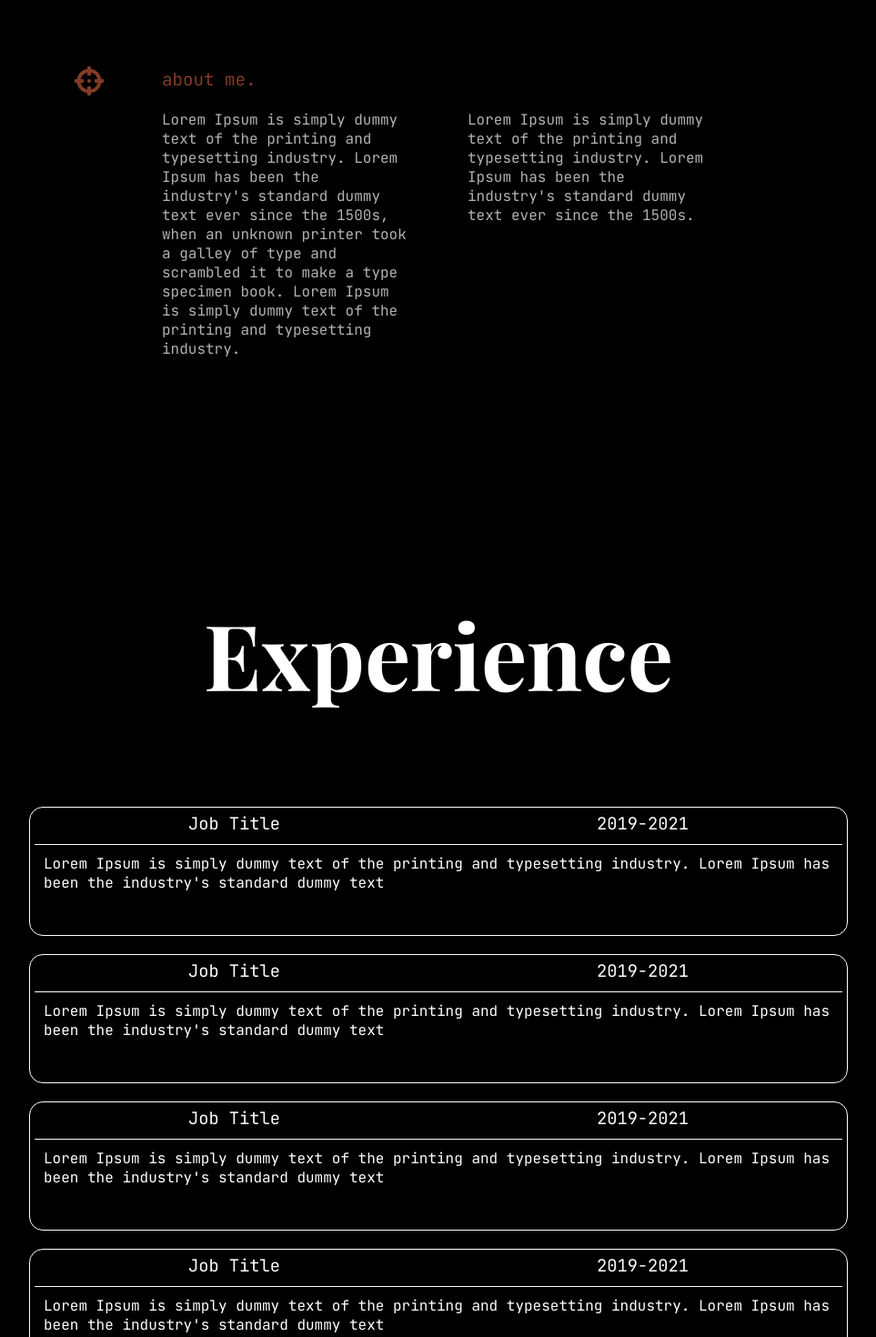
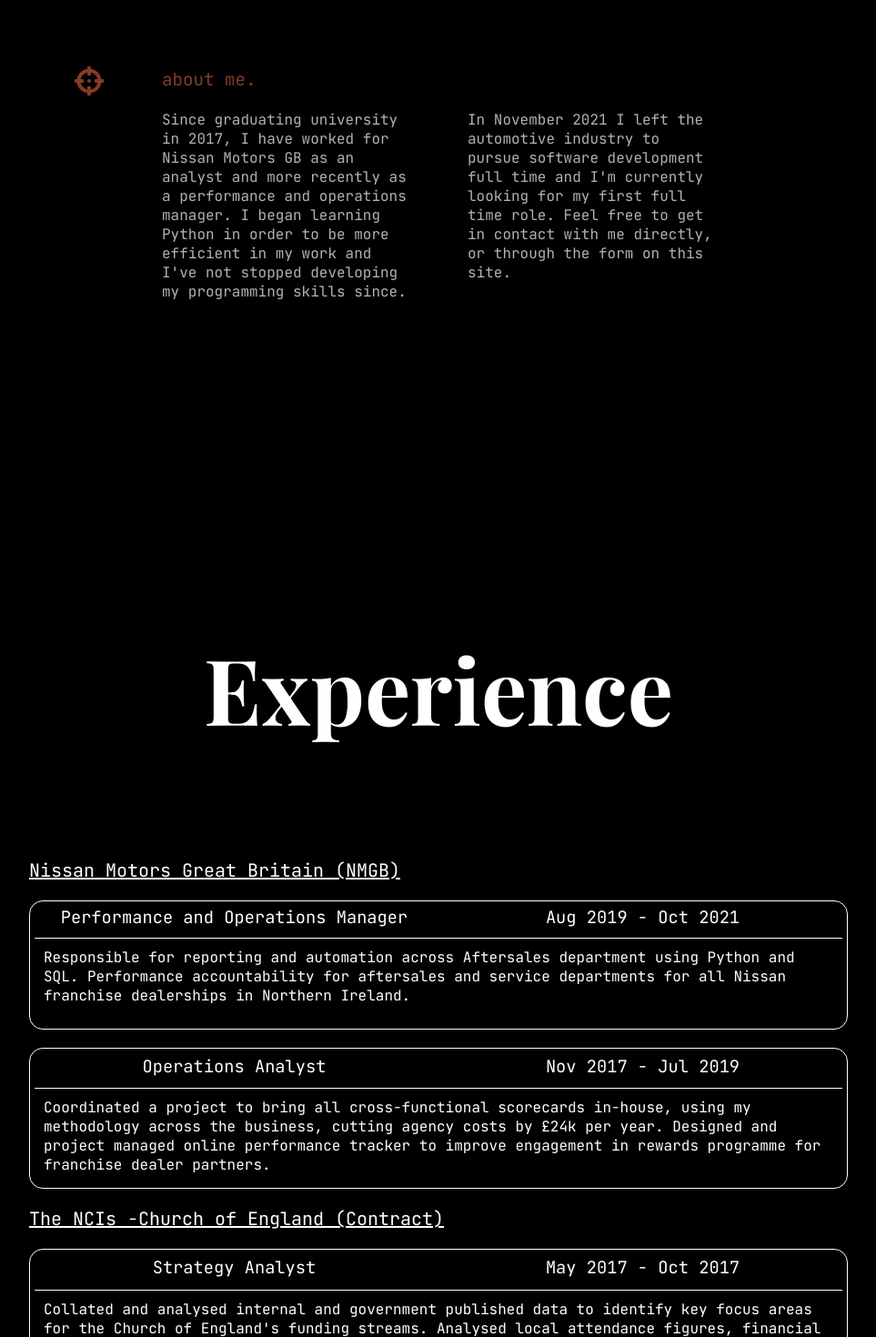
Before and after one commit to Jack-Keene/cv-site, a React (Create React App) app: page / in a window 1280 px wide. Shown: the part 860-2330 px from the top of the page at 91% size, without its empty margins (158-1121 px from the left). Built offline with nearby package versions, Linux system fonts and the light colour scheme.

Commit message:
content addition

```diff
--- a/src/components/Job.js
+++ b/src/components/Job.js
@@ -8,8 +8,7 @@ function Job(props) {
         <div className="job">
             <h3>{props.jobTitle}</h3>
             <h3>{props.year}</h3>
-            <p>{props.children}
-            </p>
+            <p>{props.children}</p>
         </div>
     );
 }
--- a/src/components/Project.js
+++ b/src/components/Project.js
@@ -6,13 +6,12 @@ import { faCircle } from '@fortawesome/free-solid-svg-icons';
 
 function Project(props) {
     return (
-        <a className="project" href ="https://autoview.herokuapp.com/" target="_blank" rel="noreferrer" >
+        <a className={props.className} href ={props.link} target="_blank" rel="noreferrer" >
             <FontAwesomeIcon className="svg-1" icon={faCircle}  />
             <img src={props.src} alt="screenshot" />
-            <h2>Autoview Site</h2>
+            <h2>{props.project}</h2>
             <p className="p-2">
-                Lorem Ipsum is simply dummy text of the printing and typesetting industry. Lorem Ipsum
-                has been the industry's standard dummy text ever since the 1500s.
+                {props.children}
             </p>
         </a>
     );
--- a/src/index.css
+++ b/src/index.css
@@ -25,9 +25,7 @@
     width: 100vw;
     max-width: 100%;
     min-height: calc(100vh - var(--nav-height));
-    /* min-height: 100vh ; */
 }
-
 
 button {
     background-color: transparent;
@@ -71,16 +69,7 @@ a {
     }
   }
 
-  #stage {
-    margin: 1em auto;
-    /* -webkit-perspective: 1200px;
-    -moz-perspective: 1200px;
-    -ms-perspective: 1200px;
-    perspective: 1200px; */
-  }
-
-
-  #spinner {
+#spinner {
     -webkit-animation-name: spinner;
     -webkit-animation-timing-function: linear;
     -webkit-animation-iteration-count: infinite;
@@ -101,14 +90,13 @@ a {
       display: inline-block;
       white-space: nowrap;
       overflow: hidden;
-      /* height: 100%; */
       position: relative;
       grid-column: 1 / span 4;
       background-color: #000;
       z-index: 1;
   }
+
 /* Navigation */
-
 .nav {
     width: 100vw;
     background: var(--dark-color);
@@ -148,27 +136,12 @@ a {
     fill: var(--light-color);
 }
 
-/* .background {
-    height: 100%;
-
+.background {
     background-attachment: fixed;
     background-position: center;
-    background-repeat: no-repeat;
-    background-size: cover;
-
-} */
-
-
-.background {
-    /* background-size: 100% auto; */
-    background-attachment: fixed;
-    background-position: center;
-
     max-width: 100%;
     height: 100vh;
     width: 100vw;
-    /* height: 100%;
-    width: 100%; */
     position: absolute;
     z-index: -100;
 }
@@ -230,6 +203,7 @@ a {
     grid-row: 2 / span 1;
     justify-self: end;
     align-self: end;
+    /* font-size: 25px; */
 }
 
 .about path {
@@ -280,6 +254,13 @@ a {
 .experience h1 {
     font-family: 'Playfair Display', serif;
     font-size: 100px;
+}
+
+.experience h2 {
+    font-family: 'JetBrains Mono', monospace;
+    font-size: 20px;
+    font-weight: normal;
+    text-decoration: underline;
 }
 
 /* Job */
@@ -359,15 +340,26 @@ a {
 }
 
 .project .p-1 {
-    grid-column: 2 / span 1 ;
+    grid-column: 1 / span 1 ;
     grid-row: 3 / span 1 ;
     color: #b2b2b2;
 }
+
+.project .p-3 {
+    grid-column: 1 / span 1 ;
+    grid-row: 2 / span 1 ;
+    color: #b2b2b2;
+}
+
 .project .p-2 {
     grid-column: 3 / span 1;
     color: #b2b2b2;
     align-self: start;
     font-style: normal;
+}
+
+.p-2 li {
+    color: #b2b2b2;
 }
 
 .projects .project h2 {
@@ -398,7 +390,6 @@ a {
 }
 .project:hover img {
     filter: none;
-
 }
 
 .project img {
--- a/src/pages/About.js
+++ b/src/pages/About.js
@@ -15,14 +15,16 @@ function About() {
             <FontAwesomeIcon className="svg-1" icon={faCrosshairs} size="2x" />
             <h2>about me.</h2>
 
-            <p className="p-1">Lorem Ipsum is simply dummy text of the printing and typesetting industry. Lorem Ipsum
-                has been the industry's standard dummy text ever since the 1500s, when an unknown
-                printer took a galley of type and scrambled it to make a type specimen book.
-                Lorem Ipsum is simply dummy text of the printing and typesetting industry.
+            <p className="p-1">
+                Since graduating university in 2017, I have worked for Nissan Motors GB as an analyst
+                and more recently as a performance and operations manager. I began learning Python in
+                order to be more efficient in my work and I've not stopped developing my programming
+                skills since.
             </p>
-            <p className="p-2">Lorem Ipsum is simply dummy text of the printing and typesetting industry. Lorem Ipsum
-                has been the industry's standard dummy text ever since the 1500s.
-
+            <p className="p-2">
+                In November 2021 I left the automotive industry to pursue software development
+                full time and I'm currently looking for my first full time role. Feel free to
+                get in contact with me directly, or through the form on this site.
             </p>
         </section>
     );
--- a/src/pages/Experience.js
+++ b/src/pages/Experience.js
@@ -9,35 +9,38 @@ function Experience() {
             <h1 className="header"> Experience</h1>
 
             <div className="jobs">
+                <h2>Nissan Motors Great Britain (NMGB)</h2>
+                <Job jobTitle="Performance and Operations Manager" year="Aug 2019 - Oct 2021">
+                    Responsible for reporting and automation across Aftersales department using Python
+                    and SQL. Performance accountability for aftersales and service departments for all Nissan
+                    franchise dealerships in Northern Ireland.
+                </Job>
+                <Job jobTitle="Operations Analyst" year="Nov 2017 - Jul 2019">
+                    Coordinated a project to bring all cross-functional scorecards in-house, using my
+                    methodology across the business, cutting agency costs by £24k per year. Designed and
+                    project managed online performance tracker to improve engagement in rewards programme
+                    for franchise dealer partners.
+                </Job>
+                <h2>The NCIs -Church of England (Contract)</h2>
+                <Job jobTitle="Strategy Analyst" year="May 2017 - Oct 2017">
+                    Collated and analysed internal and government published data to identify key focus
+                    areas for the Church of England's funding streams. Analysed local attendance
+                    figures, financial information, census data (deprivation, age profiles, demographics etc)
+                    from local areas to produce 'strategic context' presentations for non-technical
+                    stakeholders.
+                </Job>
+                <h2>The Salvation Army</h2>
+                <Job jobTitle="Data Manager" year="Jul 2016 - May 2017">
+                    Responsible for checking and correcting missing, and incorrect data in a live
+                    database. Produced reports for analysis by management using SQL.
+                </Job>
+                <h2>The Department of Health</h2>
                 <Job jobTitle="Job Title" year="2019-2021">
-                    Lorem Ipsum is simply dummy text of the
-                    printing and typesetting industry. Lorem
-                    Ipsum has been the industry's standard
-                    dummy text
-                </Job>
-                <Job jobTitle="Job Title" year="2019-2021">
-                    Lorem Ipsum is simply dummy text of the
-                    printing and typesetting industry. Lorem
-                    Ipsum has been the industry's standard
-                    dummy text
-                </Job>
-                <Job jobTitle="Job Title" year="2019-2021">
-                    Lorem Ipsum is simply dummy text of the
-                    printing and typesetting industry. Lorem
-                    Ipsum has been the industry's standard
-                    dummy text
-                </Job>
-                <Job jobTitle="Job Title" year="2019-2021">
-                    Lorem Ipsum is simply dummy text of the
-                    printing and typesetting industry. Lorem
-                    Ipsum has been the industry's standard
-                    dummy text
-                </Job>
-                <Job jobTitle="Job Title" year="2019-2021">
-                    Lorem Ipsum is simply dummy text of the
-                    printing and typesetting industry. Lorem
-                    Ipsum has been the industry's standard
-                    dummy text
+                    Provided analysis to support policy makers in public health improvement department.
+                    Led a research project on occupational health provision in the workplace, liaising with
+                    key stakeholders to determine policy recommendations. Carried out project looking at
+                    how deprivation affected the likelihood of people to have certain medical procedures
+                    and presented findings at the monthly meeting of all (approx. 150) DoH analysts.
                 </Job>
             </div>
         </section>
--- a/src/pages/Projects.js
+++ b/src/pages/Projects.js
@@ -2,6 +2,7 @@ import React from 'react';
 import '../index.css';
 
 import Autoview from "../images/AutoviewExample.png"
+import MatesLads from "../images/MatesLadsExample.png"
 import Rotate from '../components/Rotate';
 
 import Project from '../components/Project';
@@ -12,7 +13,27 @@ function Projects() {
     return (
         <section id="projects" className="section projects">
             <Rotate text="PROJECTS"/>
-            <Project src={Autoview} />
+            <Project
+                className={"project"}
+                src={Autoview}
+                link = "https://autoview.herokuapp.com/"
+                project="Autoview">
+                    A dealer management system built with Flask, Postgres and Bootstrap with
+                    three levels of user access each providing a different user experience including:
+                    <li>Add vehicles to their account via the DVLA API</li>
+                    <li>Make bookings, manage invoices and provide feedback</li>
+                    <li>Raise invoices, manage upcoming bookings and view customers details.</li>
+                    <li>Add and delete dealers.</li>
+            </Project>
+            <Project
+                className={"project"}
+                src={MatesLads}
+                link = "https://mates-lads-fc.herokuapp.com/"
+                project="Mates-Lads FC"
+                left="true">
+                    Website designed and built for local football team with Flask and Postgres and hosted on Heroku.
+                    The site allows users to track fixtures and results, individual player stats and a league table.
+            </Project>
         </section>
     );
 }
```
Also changed, not shown: src/images/MatesLadsExample.png (added).
